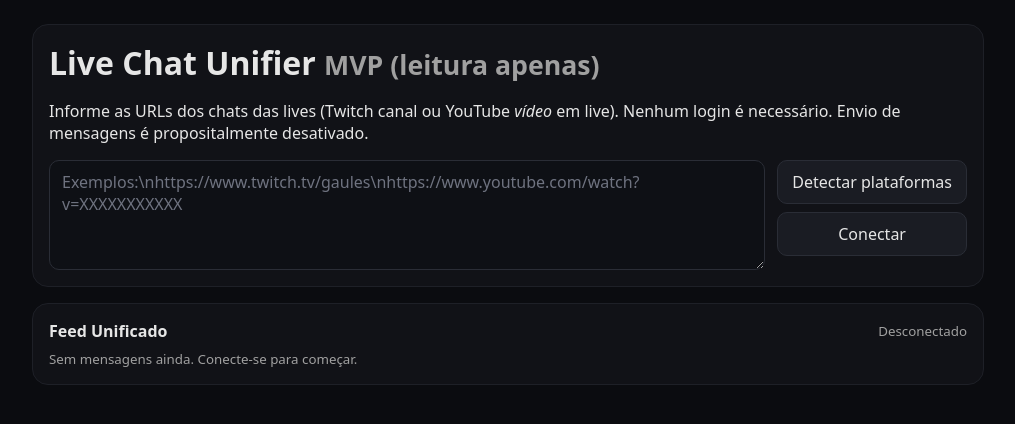
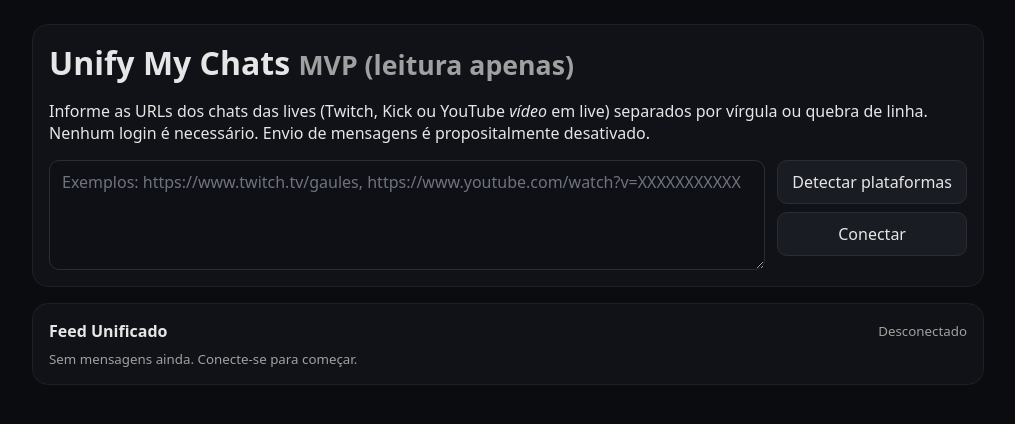
Before and after one commit to drafenous/unify-my-chats, a Next.js app: page / in a window 1280 px wide. Shown: the top 424 px of the page, without its empty margins (132-1147 px from the left). Built offline with nearby package versions, Linux system fonts and the light colour scheme.

Commit message:
a few fixes

```diff
--- a/app/layout.tsx
+++ b/app/layout.tsx
@@ -1,6 +1,6 @@
 export const metadata = {
-  title: "Live Chat Unifier (MVP)",
-  description: "Unifica chats ao vivo de Twitch e YouTube (leitura apenas).",
+  title: "Unify My Chats (MVP)",
+  description: "Unifica chats ao vivo de Twitch, YouTube e Kick (leitura apenas).",
 };
 
 export default function RootLayout({ children }: { children: React.ReactNode }) {
--- a/app/page.tsx
+++ b/app/page.tsx
@@ -1,7 +1,7 @@
 'use client';
 
 import './globals.css';
-import { useMemo, useRef, useState } from 'react';
+import { useEffect, useMemo, useRef, useState } from 'react';
 import { parseSource } from '@/lib/urlParser';
 import type { UnifiedChatMessage, ParsedSource } from '@/lib/types';
 
@@ -24,6 +24,27 @@ export default function Page() {
     const lines = input.split(/\n|,|\s/).map(s => s.trim()).filter(Boolean);
     const parsed = lines.map(parseSource);
     setSources(parsed);
+  }
+
+  useEffect(() => {
+    loadFromSessionStorage();
+  }, []);
+
+  function loadFromSessionStorage() {
+    if (typeof window === 'undefined') return;
+    const saved = window.sessionStorage.getItem('sources');
+    if (saved) {
+      try {
+        const arr = JSON.parse(saved) as ParsedSource[];
+        setSources(arr);
+        setInput(arr.map(a => a.url).join('\n'));
+      } catch { }
+    }
+  }
+
+  function saveToSessionStorage() {
+    if (typeof window === 'undefined') return;
+    window.sessionStorage.setItem('sources', JSON.stringify(sources));
   }
 
   function connect() {
@@ -51,6 +72,7 @@ export default function Page() {
     es.addEventListener('error', (ev) => {
       console.warn('error', ev);
     });
+    saveToSessionStorage()
     esRef.current = es;
   }
 
@@ -63,10 +85,10 @@ export default function Page() {
   return (
     <div className="container">
       <div className="card" style={{ marginBottom: 16 }}>
-        <h1>Live Chat Unifier <small className="muted">MVP (leitura apenas)</small></h1>
-        <p>Informe as URLs dos chats das lives (Twitch canal ou YouTube <em>vídeo</em> em live). Nenhum login é necessário. Envio de mensagens é propositalmente desativado.</p>
+        <h1>Unify My Chats <small className="muted">MVP (leitura apenas)</small></h1>
+        <p>Informe as URLs dos chats das lives (Twitch, Kick ou YouTube <em>vídeo</em> em live) separados por vírgula ou quebra de linha. Nenhum login é necessário. Envio de mensagens é propositalmente desativado.</p>
         <div className="row" style={{ marginTop: 12 }}>
-          <textarea className="input" rows={4} placeholder="Exemplos:\nhttps://www.twitch.tv/gaules\nhttps://www.youtube.com/watch?v=XXXXXXXXXXX" value={input} onChange={e => setInput(e.target.value)} />
+          <textarea className="input" rows={4} placeholder="Exemplos: https://www.twitch.tv/gaules, https://www.youtube.com/watch?v=XXXXXXXXXXX" value={input} onChange={e => setInput(e.target.value)} />
           <div style={{ display: 'flex', flexDirection: 'column', gap: 8, minWidth: 180 }}>
             <button className="btn" onClick={detect}>Detectar plataformas</button>
             {!connected ? (
--- a/package.json
+++ b/package.json
@@ -1,5 +1,5 @@
 {
-  "name": "live-chat-unifier",
+  "name": "unify-my-chats",
   "version": "0.1.0",
   "private": true,
   "scripts": {
```
